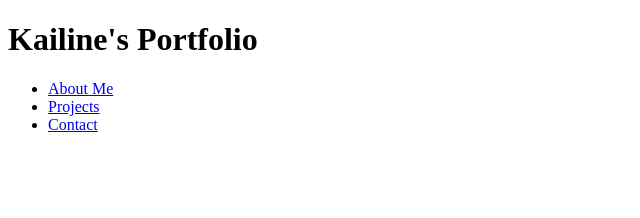
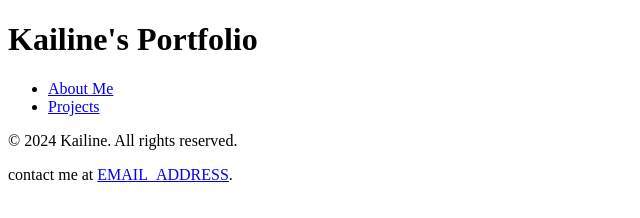
Before and after one commit to klimarrc/Kailine-Portfolio, a plain HTML site: page index.html in a window 1280 px wide. Shown: the whole page, without its empty margins (0-640 px from the left). Drawn offline with Linux system fonts and the light colour scheme.

Commit message:
feat: added the footer in the index.html.

```diff
--- a/index.html
+++ b/index.html
@@ -12,11 +12,14 @@
                 <ul>
                     <li><a href="./public/about-me.html">About Me </a></li>
                     <li><a href="./public/projects.html">Projects</a></li>
-                    <li><a href="./public/contact-me.html">Contact</a></li>
                 </ul>
             </nav>
         </header>
         <main>
         </main>
+        <footer>
+            <p>&copy; 2024 Kailine. All rights reserved.</p>
+            contact me at <a href="mailto:<EMAIL_ADDRESS>">EMAIL_ADDRESS</a>.
+        </footer>
     </body>
 </html>
```
